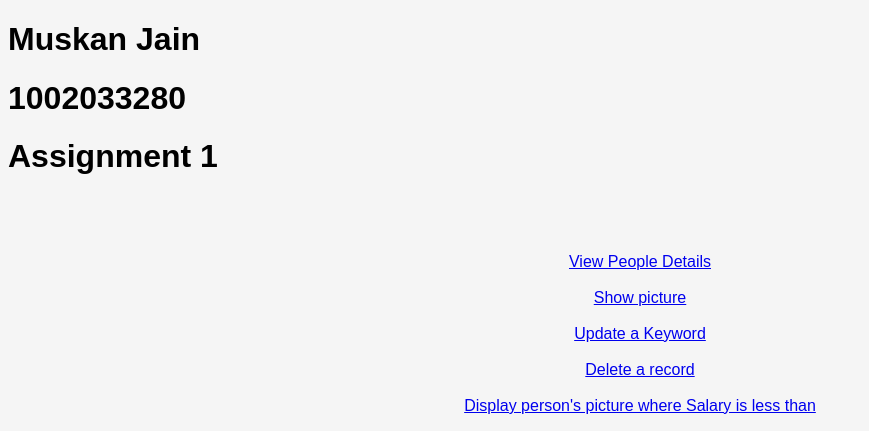
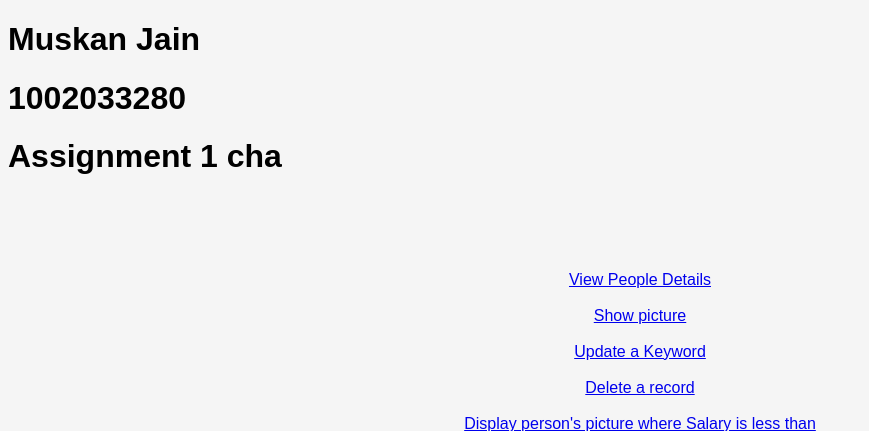
Before and after one commit to 13muskanjain/ADBtest, a Python web app: template templates/index.html in a window 1280 px wide. Shown: the top 431 px of the page, without its empty margins (0-869 px from the left). Run offline with Jinja, Linux system fonts and the light colour scheme; the template is opened without the code that fills it, so the values that code supplies are empty.

Commit message:
errror fix

```diff
--- a/templates/index.html
+++ b/templates/index.html
@@ -48,8 +48,11 @@
 		 <h1>Muskan Jain </h1>
 
 		 <h1>1002033280</h1>
+		 <h1>Assignment 1 cha</h1>
+		 <br>
+		 <!-- <img src="../static/images.jfif" alt="My profile picture"> -->
 
-		 <h1>Assignment 1</h1>
+
 		 <br><br>
 
 		<div class='container'>
```
Also changed, not shown: static/images.jfif (added).
